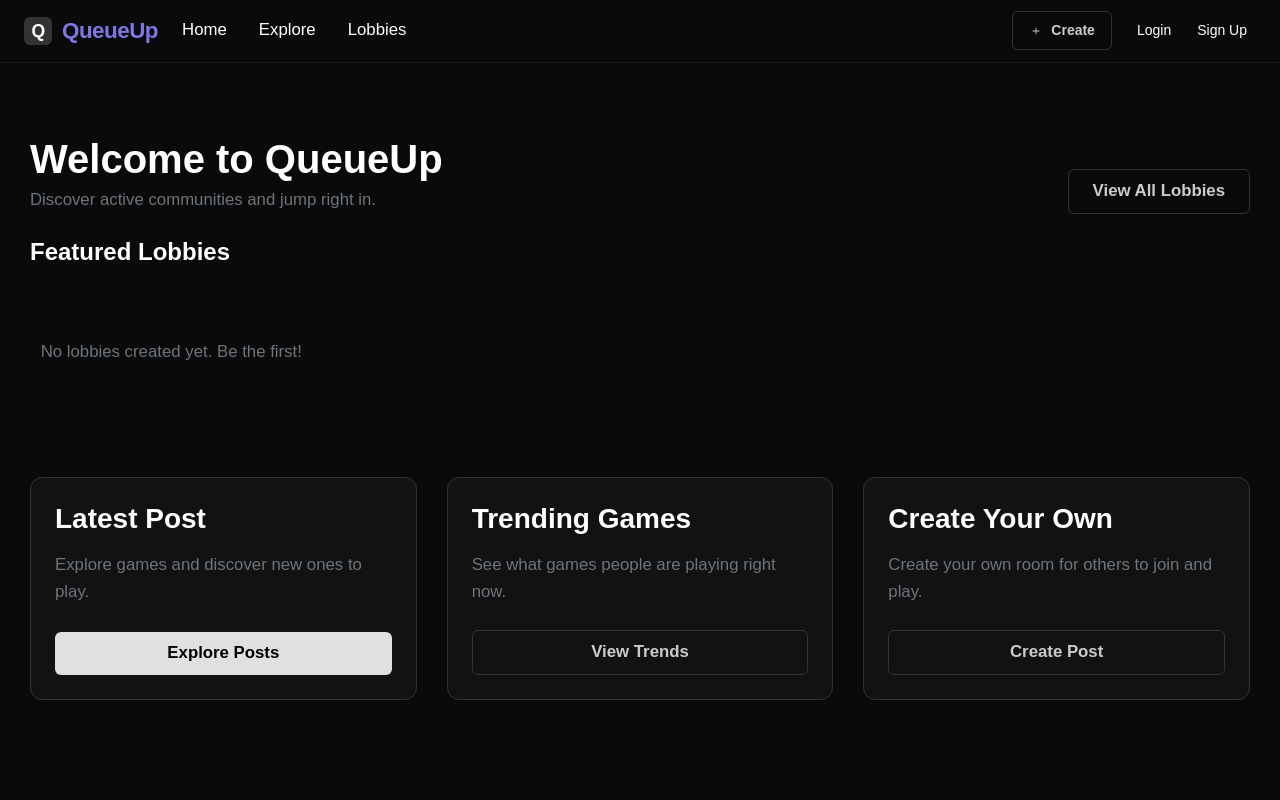
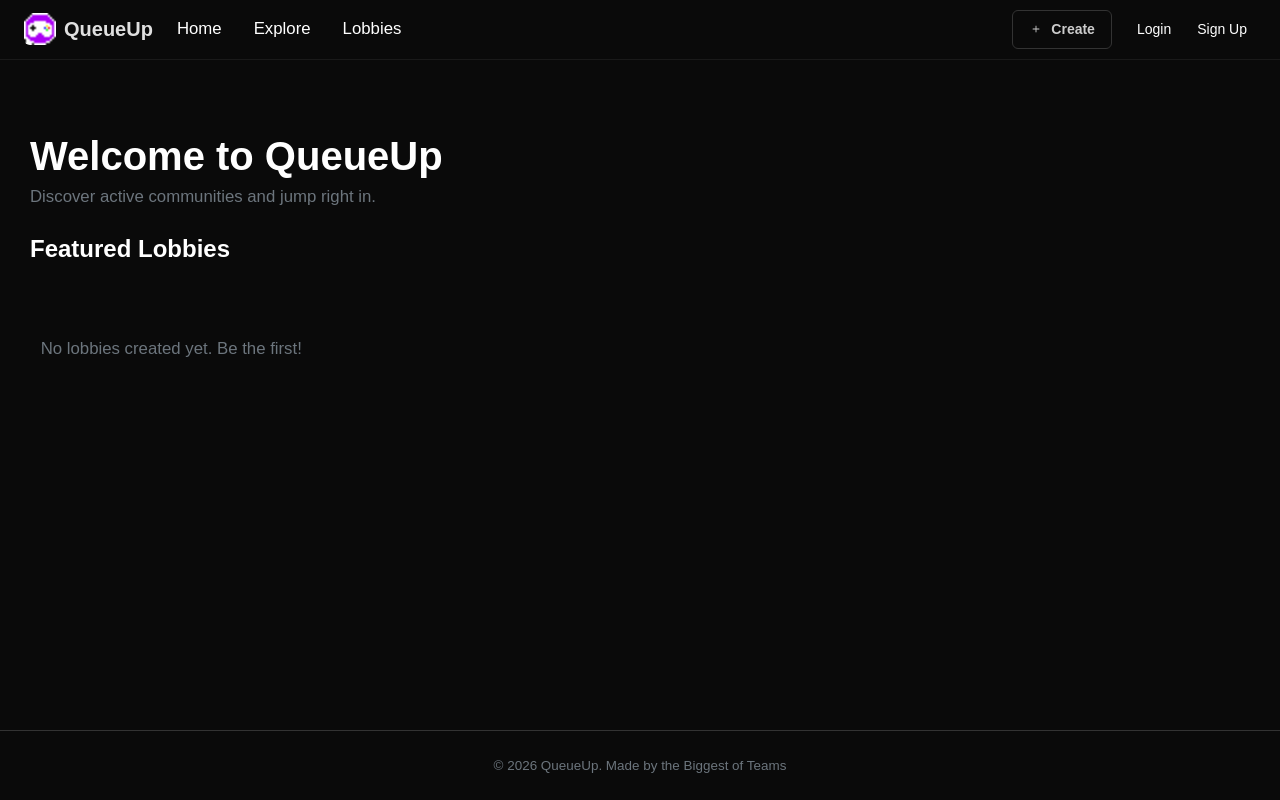
Before and after one commit to vinit-rao/queueup-django, a Django app: page / in a window 1280 px wide. Run offline with Django 5.2, Linux system fonts and the light colour scheme; data that the repository does not hold is empty; some web fonts are replaced.

Commit message:
deployment adjustments

```diff
--- a/templates/home.html
+++ b/templates/home.html
@@ -9,9 +9,7 @@
         <div class="mb-3 mb-md-0">
             <h1 class="mb-1 font-weight-bold text-white">Welcome to QueueUp</h1>
             <p class="text-muted mb-0">Discover active communities and jump right in.</p>
-        </div>
-        <a href="{% url 'posts:list' %}" class="btn-brand-outline py-2 px-4">View All Lobbies</a>
-    </div>
+        </div></div>
 
     <section class="mb-5">
         <h2 class="mb-4 font-weight-bold text-white" style="font-size: 1.5rem;">Featured Lobbies</h2>
@@ -66,31 +64,5 @@
             {% endfor %}
         </div>
     </section>
-
-    <section class="row mt-5">
-        <div class="col-md-4 mb-3">
-            <div class="card-dark p-4 h-100 d-flex flex-column">
-                <h3 class="mb-3 font-weight-bold text-white">Latest Post</h3>
-                <p class="text-muted mb-4">Explore games and discover new ones to play.</p>
-                <a href="{% url 'posts:list' %}" class="btn-brand text-center mt-auto">Explore Posts</a>
-            </div>
-        </div>
-
-        <div class="col-md-4 mb-3">
-            <div class="card-dark p-4 h-100 d-flex flex-column">
-                <h3 class="mb-3 font-weight-bold text-white">Trending Games</h3>
-                <p class="text-muted mb-4">See what games people are playing right now.</p>
-                <a href="{% url 'posts:list' %}" class="btn-brand-outline text-center mt-auto">View Trends</a>
-            </div>
-        </div>
-
-        <div class="col-md-4 mb-3">
-            <div class="card-dark p-4 h-100 d-flex flex-column">
-                <h3 class="mb-3 font-weight-bold text-white">Create Your Own</h3>
-                <p class="text-muted mb-4">Create your own room for others to join and play.</p>
-                <a href="{% url 'posts:new-post' %}" class="btn-brand-outline text-center mt-auto">Create Post</a>
-            </div>
-        </div>
-    </section>
 </div>
 {% endblock %}
--- a/templates/layout.html
+++ b/templates/layout.html
@@ -6,22 +6,20 @@
     <meta name="viewport" content="width=device-width, initial-scale=1, shrink-to-fit=no">
 
     <link rel="stylesheet" href="https://cdn.jsdelivr.net/npm/bootstrap@4.4.1/dist/css/bootstrap.min.css">
+    <link rel="stylesheet" href="{% static 'css/general.css' %}">
 
-    <link rel="stylesheet" href="{% static 'css/general.css' %}">
-    <link rel="icon" type="image/ico" href="static/favicon.ico">
+    <link rel="icon" type="image/x-icon" href="{% static 'favicon.ico' %}">
 
     <title>{% block title %}QueueUp{% endblock %}</title>
   </head>
 
-  <body>
+  <body class="d-flex flex-column min-vh-100">
     <nav class="navbar navbar-expand-md px-4 navbar-dark-custom">
       <div class="container-fluid p-0">
 
-          <a class="navbar-brand navbar-brand-logo" href="/">
-              <div class="navbar-icon-wrapper text-white font-weight-bold" style="font-size: 1.1rem; font-family: sans-serif;">
-                  Q
-              </div>
-              <span>QueueUp</span>
+          <a class="navbar-brand d-flex align-items-center" href="/">
+              <img src="{% static 'favicon.ico' %}" alt="QueueUp Logo" width="32" height="32" class="mr-2" style="border-radius: 6px; object-fit: cover;">
+              <span class="font-weight-bold">QueueUp</span>
           </a>
 
           <button class="navbar-toggler border-0 px-0" type="button" data-toggle="collapse" data-target="#navbarNav" style="outline: none;">
@@ -39,7 +37,7 @@
               {% if user.is_authenticated %}
                   <li class="nav-item"><a class="nav-link text-white" href="{% url 'posts:my-posts' %}">Lobbies</a></li>
               {% else %}
-                  <li class="nav-item"><a class="nav-link text-white" href="#" data-toggle="modal" data-target="#loginModal">Lobbies</a></li>
+                  <li class="nav-item"><a class="nav-link text-white" href="#" data-toggle="modal" data-target="#registerModal">Lobbies</a></li>
               {% endif %}
             </ul>
 
@@ -50,10 +48,6 @@
                       <svg width="14" height="14" fill="currentColor" class="mr-2" viewBox="0 0 16 16"><path d="M8 4a.5.5 0 0 1 .5.5v3h3a.5.5 0 0 1 0 1h-3v3a.5.5 0 0 1-1 0v-3h-3a.5.5 0 0 1 0-1h3v-3A.5.5 0 0 1 8 4z"/></svg> Create
                   </a>
 
-                  <a href="#" class="text-muted mb-3 mb-md-0 mr-md-3 d-none d-md-block">
-                      <svg width="18" height="18" fill="currentColor" viewBox="0 0 16 16"><path d="M8 16a2 2 0 0 0 2-2H6a2 2 0 0 0 2 2zM8 1.918l-.797.161A4.002 4.002 0 0 0 4 6c0 .628-.134 2.197-.459 3.742-.16.767-.376 1.566-.663 2.258h10.244c-.287-.692-.502-1.49-.663-2.258C12.134 8.197 12 6.628 12 6a4.002 4.002 0 0 0-3.203-3.92L8 1.917zM14.22 12c.223.447.481.801.78 1H1c.299-.199.557-.553.78-1C2.68 10.2 3 6.88 3 6c0-2.42 1.72-4.44 4.005-4.901a1 1 0 1 1 1.99 0A5.002 5.002 0 0 1 13 6c0 .88.32 4.2 1.22 6z"/></svg>
-                  </a>
-
                   <div class="dropdown w-100 w-md-auto">
                     <a href="#" id="navbarProfile" role="button" data-toggle="dropdown" class="d-flex align-items-center text-decoration-none">
                       <div class="profile-avatar mr-2 mr-md-0"><svg width="20" height="20" fill="#888" viewBox="0 0 16 16"><path d="M3 14s-1 0-1-1 1-4 6-4 6 3 6 4-1 1-1 1H3zm5-6a3 3 0 1 0 0-6 3 3 0 0 0 0 6z"/></svg></div>
@@ -61,7 +55,6 @@
                     </a>
                     <div class="dropdown-menu dropdown-menu-right form-dark-input mt-2 position-absolute" style="right: 0; left: auto;">
                       <span class="dropdown-item text-light mb-2">Logged in as <strong>{{ user.username }}</strong></span>
-                      <a class="dropdown-item text-light" href="{% url 'posts:my-posts' %}">My Lobbies</a>
                       <div class="dropdown-divider"></div>
                       <form action="{% url 'users:logout' %}" method="post" class="m-0">
                         {% csrf_token %}
@@ -71,7 +64,7 @@
                   </div>
 
                 {% else %}
-                  <a href="#" data-toggle="modal" data-target="#loginModal" class="btn-brand-outline btn-sm d-flex align-items-center mb-3 mb-md-0 mr-md-3">
+                  <a href="#" data-toggle="modal" data-target="#registerModal" class="btn-brand-outline btn-sm d-flex align-items-center mb-3 mb-md-0 mr-md-3">
                       <svg width="14" height="14" fill="currentColor" class="mr-2" viewBox="0 0 16 16"><path d="M8 4a.5.5 0 0 1 .5.5v3h3a.5.5 0 0 1 0 1h-3v3a.5.5 0 0 1-1 0v-3h-3a.5.5 0 0 1 0-1h3v-3A.5.5 0 0 1 8 4z"/></svg> Create
                   </a>
 
@@ -88,6 +81,12 @@
     <main class="container mt-4 flex-grow-1">
         {% block content %}{% endblock %}
     </main>
+
+    <footer class="mt-auto py-4" style="background-color: var(--background); border-top: 1px solid var(--stroke);">
+        <div class="container text-center">
+            <p class="text-muted mb-0 small">&copy; {% now "Y" %} QueueUp. Made by the Biggest of Teams</p>
+        </div>
+    </footer>
 
     <div class="modal fade" id="loginModal" tabindex="-1">
       <div class="modal-dialog modal-dialog-centered">
```
Also changed, not shown: 1 other file.
